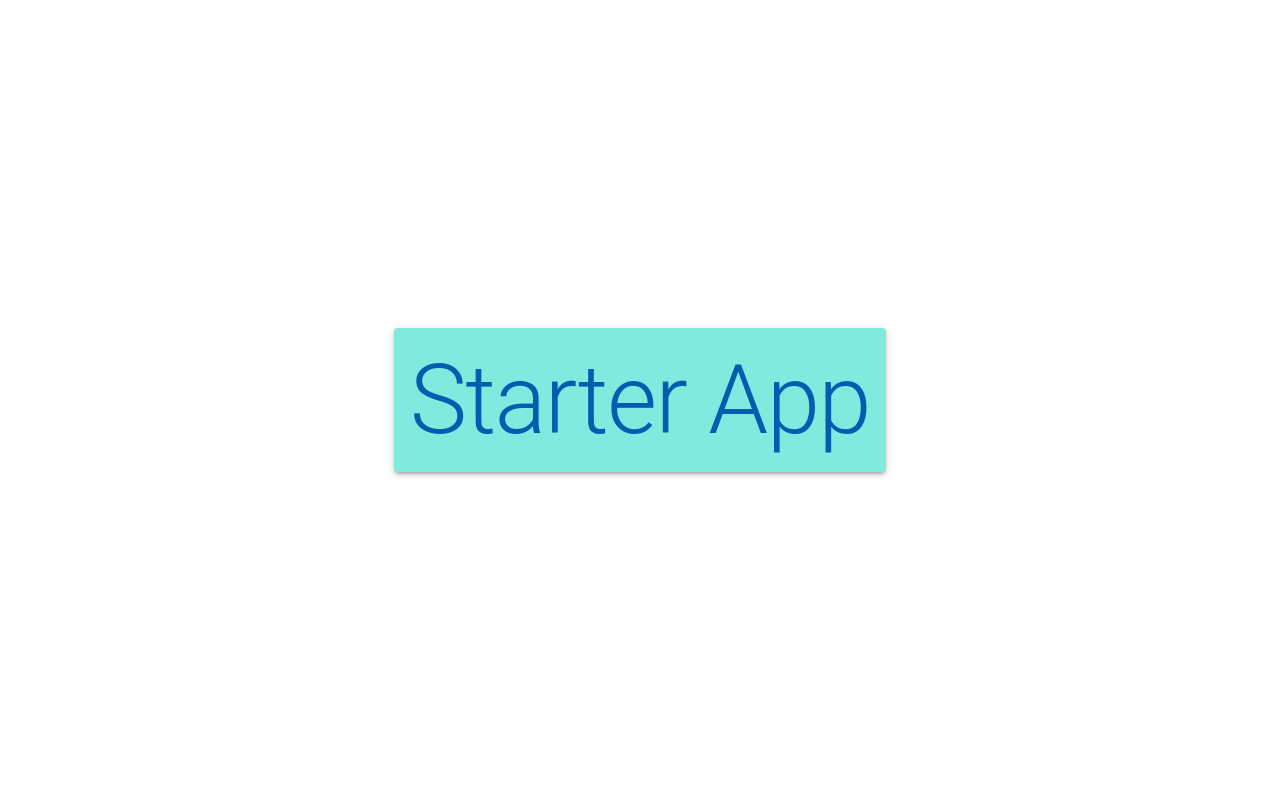
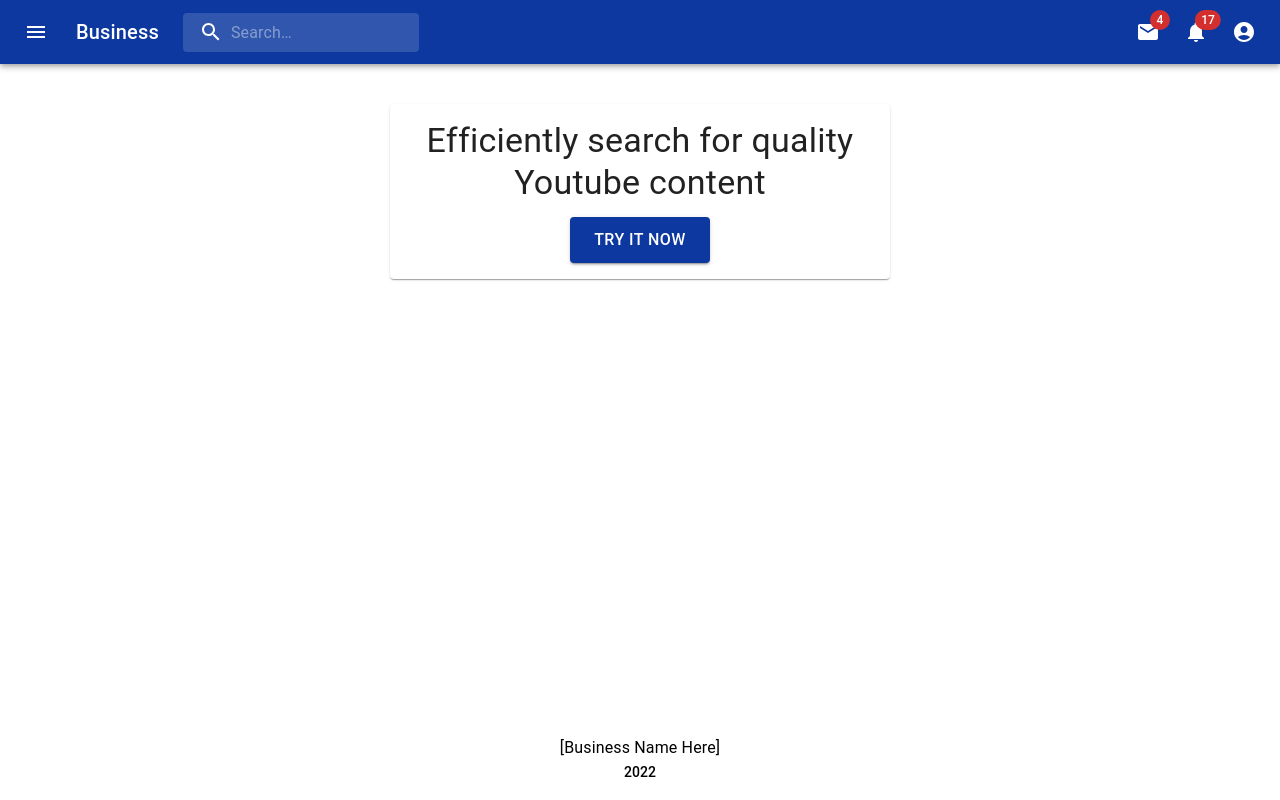
Before and after one commit to slawton3/comp, a React (Create React App) app: page / in a window 1280 px wide. Built offline with nearby package versions, Linux system fonts and the light colour scheme.

Commit message:
added layout

```diff
--- a/package.json
+++ b/package.json
@@ -16,6 +16,7 @@
     "@types/react-dom": "^18.0.5",
     "react": "^18.1.0",
     "react-dom": "^18.1.0",
+    "react-hook-form": "^7.31.3",
     "react-router-dom": "^6.3.0",
     "react-scripts": "5.0.1",
     "typescript": "^4.7.2",
--- a/src/App.tsx
+++ b/src/App.tsx
@@ -1,26 +1,29 @@
-import React from "react";
-import { Box, CssBaseline, Paper, Typography, ThemeProvider } from "@mui/material";
-import theme from './theme';
+import { Box, Divider, CssBaseline, ThemeProvider } from "@mui/material";
+import { BrowserRouter as Router, Routes, Route } from "react-router-dom";
+import { routes as appRoutes } from "./routes";
+import Navbar from './components/Navbar';
+import Footer from './components/Footer';
+import theme from './theme'
 
 function App() {
+
   return (
     <ThemeProvider theme={theme}>
       <CssBaseline />
-      <Box
-        height="100vh"
-        display="flex"
-        justifyContent="center"
-        alignItems="center"
-        flexDirection="column"
-      >
-        <Paper
-          elevation={3}
-          sx={{ padding: "1rem", backgroundColor: "secondary.light" }}
-        >
-          <Typography color="primary.dark" variant="h1">
-            Starter App
-          </Typography>
-        </Paper>
+      <Box height="100vh" display="flex" flexDirection="column">
+        <Router>
+          <Navbar />
+          <Routes>
+            {appRoutes.map((route) => (
+              <Route
+                key={route.key}
+                path={route.path}
+                element={<route.component />}
+              />
+            ))}
+          </Routes>
+          <Footer />
+        </Router>
       </Box>
     </ThemeProvider>
   );
--- /dev/null
+++ b/src/components/Footer.tsx
@@ -0,0 +1,38 @@
+
+// src/componetns/Footer.tsx
+
+import React, { FC, ReactElement } from "react";
+import { Box, Container, Grid, Typography } from "@mui/material";
+
+export const Footer: FC = (): ReactElement => {
+  return (
+    <Box
+      sx={{
+        width: "100%",
+        height: "auto",
+        position: "fixed",
+        bottom: "0",
+        backgroundColor: "#FFFFFFF",
+        paddingTop: "1rem",
+        paddingBottom: "1rem",
+      }}
+    >
+      <Container maxWidth="lg">
+        <Grid container direction="column" alignItems="center">
+          <Grid item xs={12}>
+            <Typography color="black" variant="subtitle1">
+              [Business Name Here]
+            </Typography>
+          </Grid>
+          <Grid item xs={12}>
+            <Typography color="black" variant="subtitle2">
+              {`${new Date().getFullYear()}`}
+            </Typography>
+          </Grid>
+        </Grid>
+      </Container>
+    </Box>
+  );
+};
+
+export default Footer;
--- /dev/null
+++ b/src/components/Navbar.tsx
@@ -0,0 +1,235 @@
+import * as React from 'react';
+import { styled, alpha } from '@mui/material/styles';
+import AppBar from '@mui/material/AppBar';
+import Box from '@mui/material/Box';
+import Toolbar from '@mui/material/Toolbar';
+import IconButton from '@mui/material/IconButton';
+import Typography from '@mui/material/Typography';
+import InputBase from '@mui/material/InputBase';
+import Badge from '@mui/material/Badge';
+import MenuItem from '@mui/material/MenuItem';
+import Menu from '@mui/material/Menu';
+import MenuIcon from '@mui/icons-material/Menu';
+import SearchIcon from '@mui/icons-material/Search';
+import AccountCircle from '@mui/icons-material/AccountCircle';
+import MailIcon from '@mui/icons-material/Mail';
+import NotificationsIcon from '@mui/icons-material/Notifications';
+import MoreIcon from '@mui/icons-material/MoreVert';
+import theme from '../theme'
+
+const Search = styled('div')(({ theme }) => ({
+  position: 'relative',
+  borderRadius: theme.shape.borderRadius,
+  backgroundColor: alpha(theme.palette.common.white, 0.15),
+  '&:hover': {
+    backgroundColor: alpha(theme.palette.common.white, 0.25),
+  },
+  marginRight: theme.spacing(2),
+  marginLeft: 0,
+  width: '100%',
+  [theme.breakpoints.up('sm')]: {
+    marginLeft: theme.spacing(3),
+    width: 'auto',
+  },
+}));
+
+const SearchIconWrapper = styled('div')(({ theme }) => ({
+  padding: theme.spacing(0, 2),
+  height: '100%',
+  position: 'absolute',
+  pointerEvents: 'none',
+  display: 'flex',
+  alignItems: 'center',
+  justifyContent: 'center',
+}));
+
+const StyledInputBase = styled(InputBase)(({ theme }) => ({
+  color: 'inherit',
+  '& .MuiInputBase-input': {
+    padding: theme.spacing(1, 1, 1, 0),
+    // vertical padding + font size from searchIcon
+    paddingLeft: `calc(1em + ${theme.spacing(4)})`,
+    transition: theme.transitions.create('width'),
+    width: '100%',
+    [theme.breakpoints.up('md')]: {
+      width: '20ch',
+    },
+  },
+}));
+
+export default function PrimarySearchAppBar() {
+  const [anchorEl, setAnchorEl] = React.useState<null | HTMLElement>(null);
+  const [mobileMoreAnchorEl, setMobileMoreAnchorEl] =
+    React.useState<null | HTMLElement>(null);
+
+  const isMenuOpen = Boolean(anchorEl);
+  const isMobileMenuOpen = Boolean(mobileMoreAnchorEl);
+
+  const handleProfileMenuOpen = (event: React.MouseEvent<HTMLElement>) => {
+    setAnchorEl(event.currentTarget);
+  };
+
+  const handleMobileMenuClose = () => {
+    setMobileMoreAnchorEl(null);
+  };
+
+  const handleMenuClose = () => {
+    setAnchorEl(null);
+    handleMobileMenuClose();
+  };
+
+  const handleMobileMenuOpen = (event: React.MouseEvent<HTMLElement>) => {
+    setMobileMoreAnchorEl(event.currentTarget);
+  };
+
+  const menuId = 'primary-search-account-menu';
+  const renderMenu = (
+    <Menu
+      anchorEl={anchorEl}
+      anchorOrigin={{
+        vertical: 'top',
+        horizontal: 'right',
+      }}
+      id={menuId}
+      keepMounted
+      transformOrigin={{
+        vertical: 'top',
+        horizontal: 'right',
+      }}
+      open={isMenuOpen}
+      onClose={handleMenuClose}
+    >
+      <MenuItem onClick={handleMenuClose}>Profile</MenuItem>
+      <MenuItem onClick={handleMenuClose}>My account</MenuItem>
+    </Menu>
+  );
+
+  const mobileMenuId = 'primary-search-account-menu-mobile';
+  const renderMobileMenu = (
+    <Menu
+      anchorEl={mobileMoreAnchorEl}
+      anchorOrigin={{
+        vertical: 'top',
+        horizontal: 'right',
+      }}
+      id={mobileMenuId}
+      keepMounted
+      transformOrigin={{
+        vertical: 'top',
+        horizontal: 'right',
+      }}
+      open={isMobileMenuOpen}
+      onClose={handleMobileMenuClose}
+    >
+      <MenuItem>
+        <IconButton size="large" aria-label="show 4 new mails" color="inherit">
+          <Badge badgeContent={4} color="error">
+            <MailIcon />
+          </Badge>
+        </IconButton>
+        <p>Messages</p>
+      </MenuItem>
+      <MenuItem>
+        <IconButton
+          size="large"
+          aria-label="show 17 new notifications"
+          color="inherit"
+        >
+          <Badge badgeContent={17} color="error">
+            <NotificationsIcon />
+          </Badge>
+        </IconButton>
+        <p>Notifications</p>
+      </MenuItem>
+      <MenuItem onClick={handleProfileMenuOpen}>
+        <IconButton
+          size="large"
+          aria-label="account of current user"
+          aria-controls="primary-search-account-menu"
+          aria-haspopup="true"
+          color="inherit"
+        >
+          <AccountCircle />
+        </IconButton>
+        <p>Profile</p>
+      </MenuItem>
+    </Menu>
+  );
+
+  return (
+    <>
+      <AppBar position="static" color="primary">
+        <Toolbar>
+          <IconButton
+            size="large"
+            edge="start"
+            color="inherit"
+            aria-label="open drawer"
+            sx={{ mr: 2 }}
+          >
+            <MenuIcon />
+          </IconButton>
+          <Typography
+            variant="h6"
+            noWrap
+            component="div"
+            sx={{ display: { xs: 'none', sm: 'block' } }}
+          >
+            Business
+          </Typography>
+          <Search>
+            <SearchIconWrapper>
+              <SearchIcon />
+            </SearchIconWrapper>
+            <StyledInputBase
+              placeholder="Search…"
+              inputProps={{ 'aria-label': 'search' }}
+            />
+          </Search>
+          <Box sx={{ flexGrow: 1 }} />
+          <Box sx={{ display: { xs: 'none', md: 'flex' } }}>
+            <IconButton size="large" aria-label="show 4 new mails" color="inherit">
+              <Badge badgeContent={4} color="error">
+                <MailIcon />
+              </Badge>
+            </IconButton>
+            <IconButton
+              size="large"
+              aria-label="show 17 new notifications"
+              color="inherit"
+            >
+              <Badge badgeContent={17} color="error">
+                <NotificationsIcon />
+              </Badge>
+            </IconButton>
+            <IconButton
+              size="large"
+              edge="end"
+              aria-label="account of current user"
+              aria-controls={menuId}
+              aria-haspopup="true"
+              onClick={handleProfileMenuOpen}
+              color="inherit"
+            >
+              <AccountCircle />
+            </IconButton>
+          </Box>
+          <Box sx={{ display: { xs: 'flex', md: 'none' } }}>
+            <IconButton
+              size="large"
+              aria-label="show more"
+              aria-controls={mobileMenuId}
+              aria-haspopup="true"
+              onClick={handleMobileMenuOpen}
+              color="inherit"
+            >
+              <MoreIcon />
+            </IconButton>
+          </Box>
+        </Toolbar>
+      </AppBar>
+      {renderMobileMenu}
+      {renderMenu}
+      </>
+  );
+}
--- a/src/pages/Home.tsx
+++ b/src/pages/Home.tsx
@@ -1,16 +1,24 @@
-import React, { ReactElement, FC } from 'react';
-import { Box, Typography } from '@mui/material';
+import React, { ReactElement, FC, useState, useEffect } from 'react';
+import { Paper, Box, Grid, Typography, Button, Divider } from '@mui/material';
 
 const Home: FC<any> = (): ReactElement => {
+    const [searchQuery, setSearchQuery] = useState<string>('');
     return (
-        <Box sx={{
+        <Box mt={5}>
+        <Paper sx={{
+            p: 2,
+            margin: 'auto',
+            maxWidth: 500,
             flexGrow: 1,
-            backgroundColor: 'whitesmoke',
-            display: 'flex',
-            justifyContent: 'center',
-            alignItems: 'center',
         }}>
-            <Typography variant="h3">Home</Typography>
+            <Grid container direction="column" alignItems="center">
+                <Typography align="center" variant="h4" component="h1" gutterBottom>
+                Efficiently search for quality Youtube content
+                </Typography>
+                <Divider />
+                <Button href="/search" variant="contained">Try it now</Button>
+            </Grid>
+        </Paper>
         </Box>
     )
 }
--- /dev/null
+++ b/src/pages/Search.tsx
@@ -0,0 +1,32 @@
+import React, { ReactElement, FC, useState, useEffect } from 'react';
+import { Button, Paper, TextField, Grid } from "@mui/material";
+import { Controller, useForm } from "react-hook-form";
+
+const Search: FC<any> = (): ReactElement => {
+  const { handleSubmit, reset, control } = useForm();
+  const onSubmit = (data: any) => console.log(data);
+
+  return (
+    <Grid container direction="column" alignItems="center" spacing={2} mt={5}>
+      <form>
+      <Grid item>
+        <Controller
+          name={"searchText"}
+          control={control}
+          render={({ field: { onChange, value } }) => (
+            <TextField onChange={onChange} value={value} label={"Search Query"} />
+          )}
+        />
+        </Grid>
+        <Grid item>
+        <Button onClick={handleSubmit(onSubmit)}>Submit</Button>
+        </Grid>
+        <Grid item>
+        <Button onClick={() => reset()} variant={"outlined"}>Reset</Button>
+        </Grid>
+      </form>
+    </Grid>
+  );
+};
+
+export default Search
--- a/src/routes.ts
+++ b/src/routes.ts
@@ -1,4 +1,5 @@
-import Home from './pages/Home'
+import Home from './pages/Home';
+import Search from './pages/Search';
 
 
 import { FC } from 'react';
@@ -18,5 +19,12 @@
         path: '/',
         enabled: true,
         component: Home
+    },
+    {
+        key: 'search-route',
+        title: 'Search',
+        path: '/search',
+        enabled: true,
+        component: Search
     }
 ]
--- a/src/theme.ts
+++ b/src/theme.ts
@@ -1,20 +1,40 @@
+// theme.js
 import { createTheme } from "@mui/material/styles";
+
+
 
 const theme = createTheme({
     palette: {
-        primary: {
-            light: "#63b8ff",
-            main: "#0989e3",
-            dark: "#005db0",
-            contrastText: "#000",
+      primary: { main: "#0C389F", },
+      secondary: {
+        main: "#DBE9FD",
+        contrastText: "#0C389F",
+      },
+    },
+
+    // Components
+    components: {
+      MuiButton: {
+        defaultProps: {
+          variant: "contained",
         },
-        secondary: {
-            main: "#4db6ac",
-            light: "#82e9de",
-            dark: "#00867d",
-            contrastText: "#000",
+        styleOverrides: {
+          root: {},
+          sizeSmall: {
+            padding: "4px 16px",
+            fontSize: 14,
+          },
+          sizeMedium: {
+            padding: "9px 24px",
+            fontSize: 16,
+          },
+          sizeLarge: {
+            padding: "10px 32px",
+            fontSize: 20,
+          },
         },
+      },
     },
-});
+  });
 
 export default theme;
```
Also changed, not shown: 1 other file (tests, documents, lock files or other folders).
